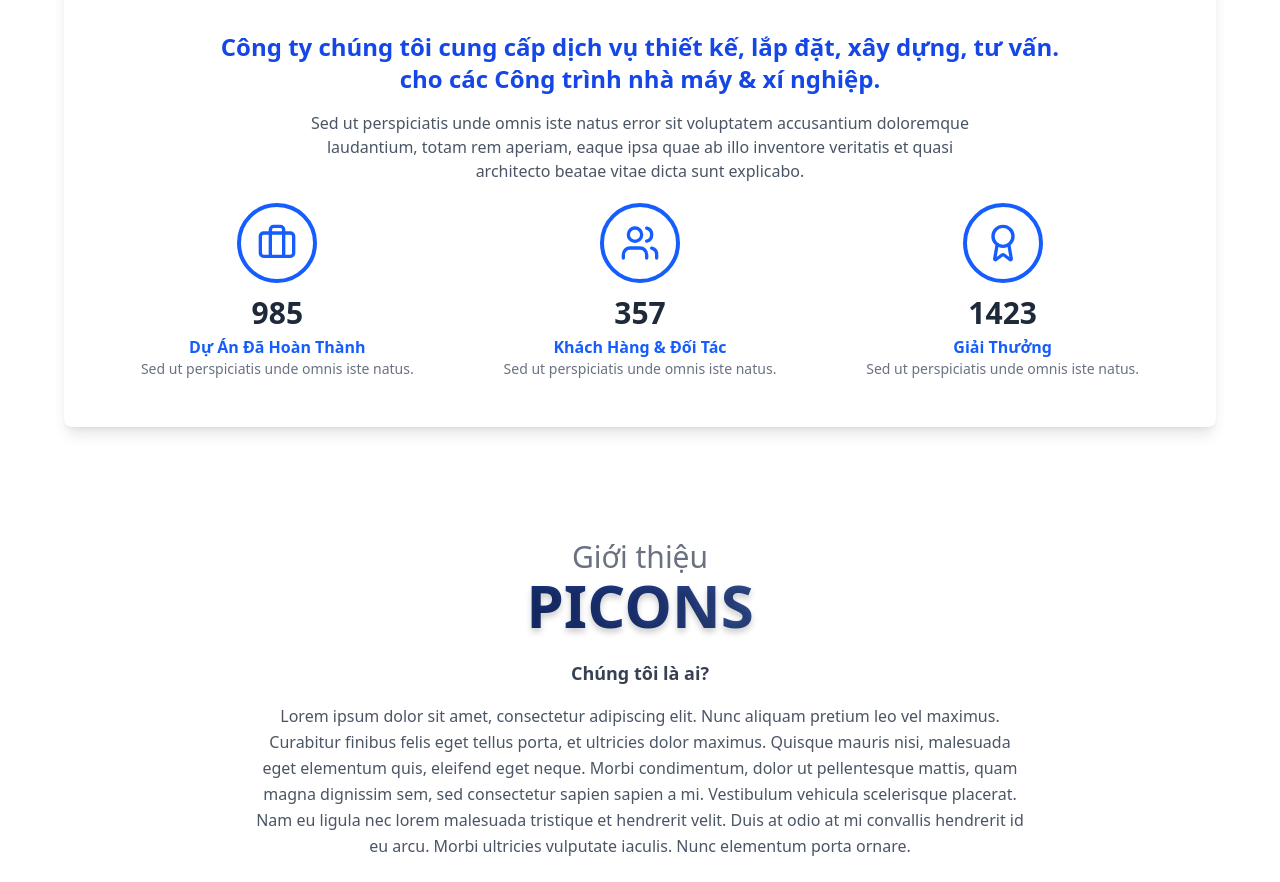
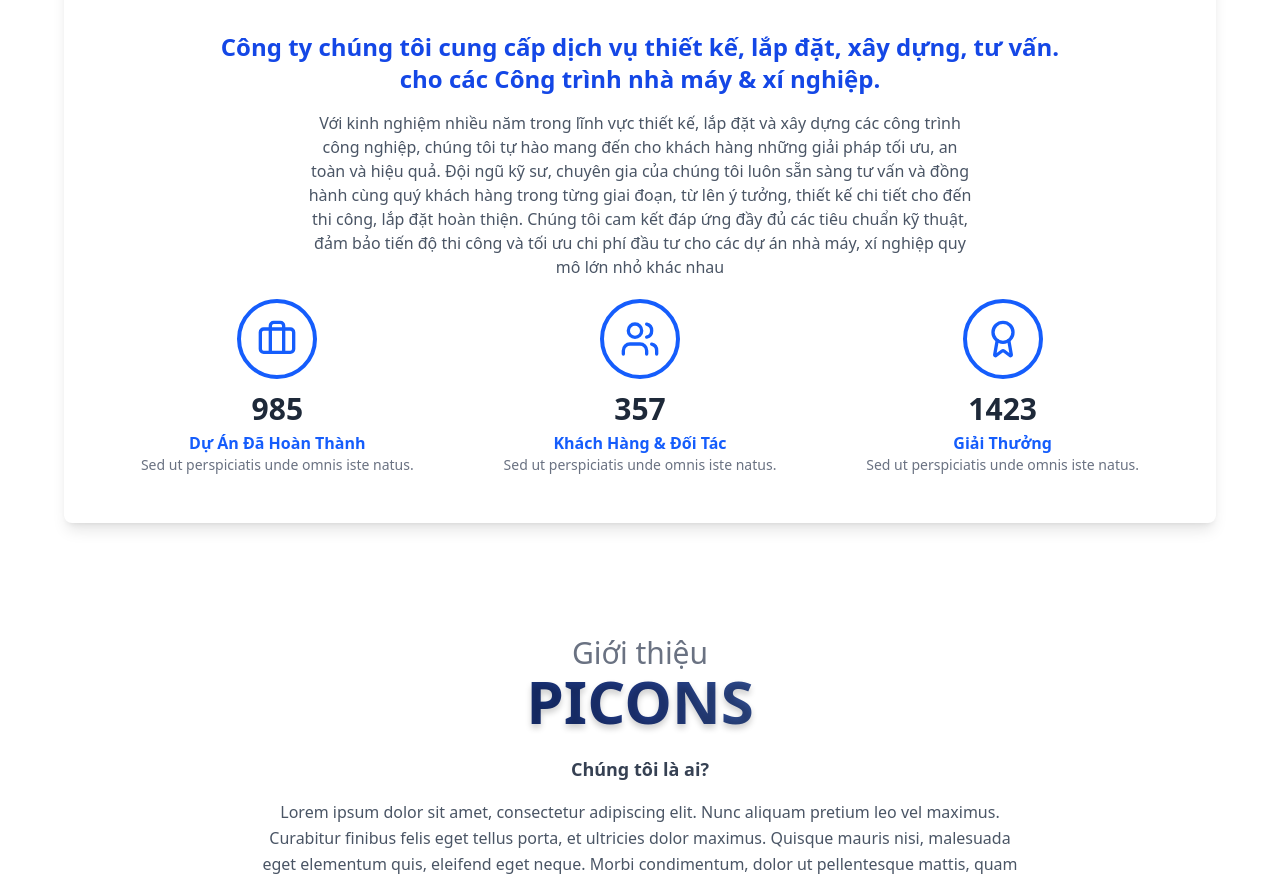
Before and after one commit to baodeptrai912/picon-frontend, a React (Vite) app: page / in a window 1280 px wide. Shown: the part 1009-1891 px from the top of the page. Built offline with nearby package versions, Linux system fonts and the light colour scheme; no server answers.

Commit message:
Update Achievements.jsx

```diff
--- a/src/components/Achievements.jsx
+++ b/src/components/Achievements.jsx
@@ -16,8 +16,7 @@
             cho các Công trình nhà máy & xí nghiệp.
           </h2>
           <p className="text-gray-600 mt-4 max-w-2xl">
-            Sed ut perspiciatis unde omnis iste natus error sit voluptatem accusantium doloremque laudantium,
-            totam rem aperiam, eaque ipsa quae ab illo inventore veritatis et quasi architecto beatae vitae dicta sunt explicabo.
+           Với kinh nghiệm nhiều năm trong lĩnh vực thiết kế, lắp đặt và xây dựng các công trình công nghiệp, chúng tôi tự hào mang đến cho khách hàng những giải pháp tối ưu, an toàn và hiệu quả. Đội ngũ kỹ sư, chuyên gia của chúng tôi luôn sẵn sàng tư vấn và đồng hành cùng quý khách hàng trong từng giai đoạn, từ lên ý tưởng, thiết kế chi tiết cho đến thi công, lắp đặt hoàn thiện. Chúng tôi cam kết đáp ứng đầy đủ các tiêu chuẩn kỹ thuật, đảm bảo tiến độ thi công và tối ưu chi phí đầu tư cho các dự án nhà máy, xí nghiệp quy mô lớn nhỏ khác nhau
           </p>
         </div>
 
```
